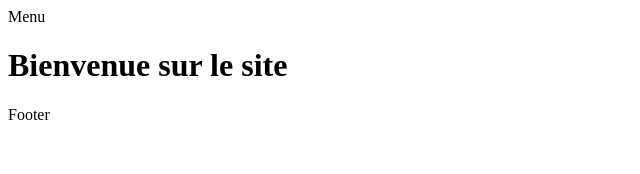
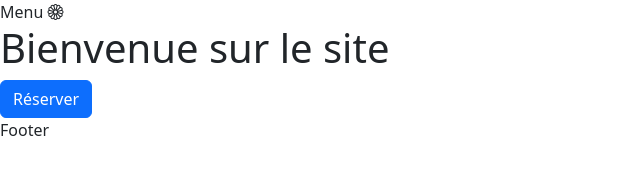
Before and after one commit to lili1326/QuaiAntiqueRestaurantFront, a website with bundled scripts: page index.html in a window 1280 px wide. Shown: the whole page, without its empty margins (0-640 px from the left). Built offline with nearby package versions, Linux system fonts and the light colour scheme; files whose address does not match are found by name.

Commit message:
Install Bootstrap

```diff
--- a/index.html
+++ b/index.html
@@ -3,16 +3,19 @@
 <head>
     <meta charset="UTF-8">
     <meta name="viewport" content="width=device-width, initial-scale=1.0">
+    <link rel="stylesheet" href="node_modules/bootstrap/dist/css/bootstrap.min.css">
+    <link rel="stylesheet" href="node_modules/bootstrap-icons/font/bootstrap-icons.css">
     <title>Document</title>
 </head>
 <body>
 
-    <header>Menu</header>
+    <header>Menu <i class="bi bi-flower1"></i></header>
     <main id="main-page">
         <!--Le contenu de la page injecté ici-->
     </main>
 
     <footer>Footer</footer>
     <script type="module" src="./Router/router.js"></script>
+    <script src="node_modules/bootstrap/dist/js/bootstrap.bundle.min.js"></script>
 </body>
 </html>
--- /dev/null
+++ b/package.json
@@ -0,0 +1,6 @@
+{
+  "dependencies": {
+    "bootstrap": "^5.3.3",
+    "bootstrap-icons": "^1.11.3"
+  }
+}
--- a/pages/home.html
+++ b/pages/home.html
@@ -1 +1,2 @@
 <h1>Bienvenue sur le site</h1>
+<button class="btn btn-primary">Réserver</button>
```
Also changed, not shown: 2 other files.
